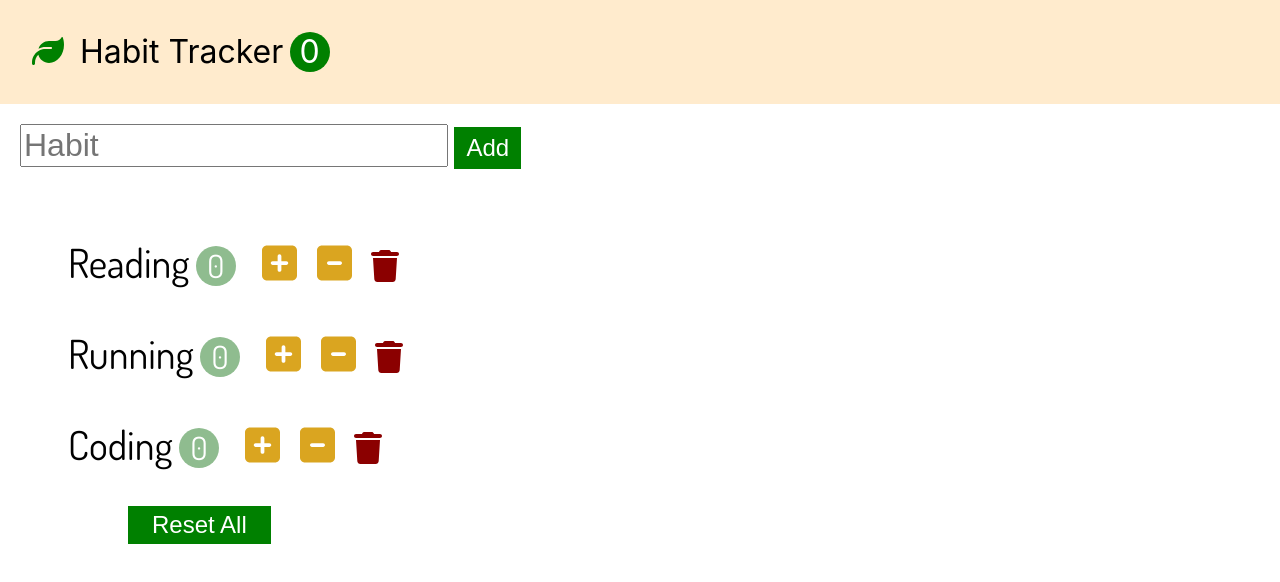
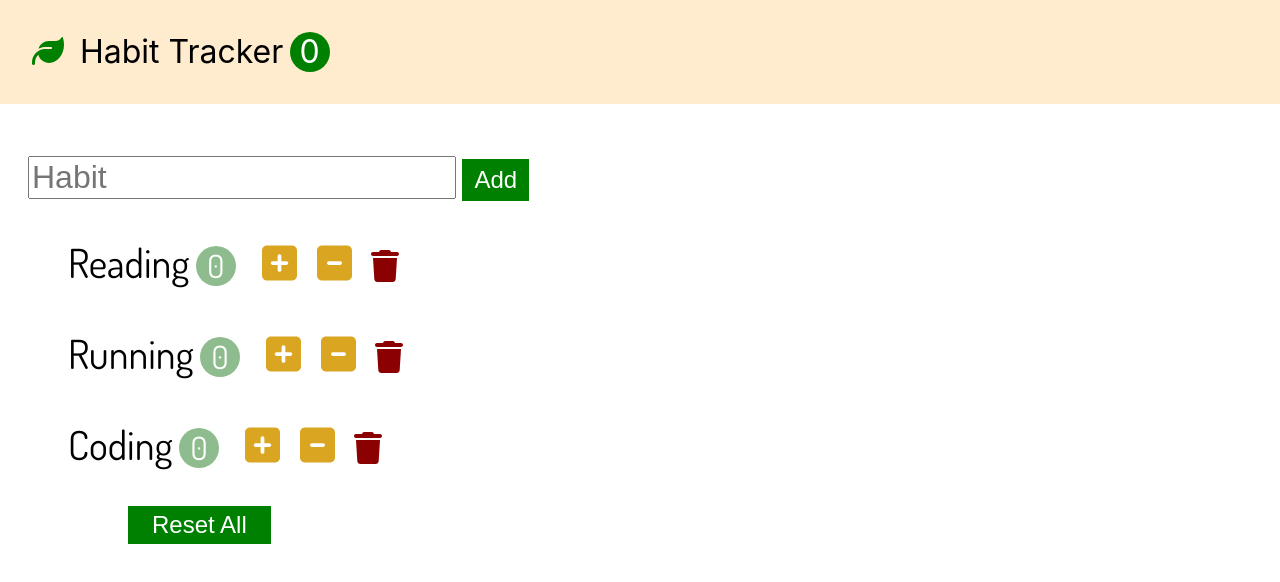
Before and after one commit to hanb613/React-Study, a React (Create React App) app: page / in a window 1280 px wide. Shown: the top 582 px of the page. Built offline with nearby package versions, Linux system fonts and the light colour scheme.

Commit message:
fix: addForm & PureComponent

```diff
--- a/src/app.jsx
+++ b/src/app.jsx
@@ -2,7 +2,6 @@ import React, { Component } from "react";
 import "./app.css";
 import Habits from "./components/habits";
 import Navbar from "./components/navbar";
-import AddForm from "./components/addForm";
 
 class App extends Component {
   state = {
@@ -14,18 +13,27 @@ class App extends Component {
   };
 
   handleIncrement = (habit) => {
-    const habits = [...this.state.habits];
-    const index = habits.indexOf(habit);
-    habits[index].count++;
-    this.setState({ habit });
+    const habits = this.state.habits.map((item) => {
+      if (item.id === habit.id) {
+        return { ...habit, count: habit.count + 1 };
+      }
+      return item;
+    });
+
+    this.setState({ habits });
   };
 
   handleDecrement = (habit) => {
-    const habits = [...this.state.habits];
-    const index = habits.indexOf(habit);
-    const count = habits[index].count - 1;
-    habits[index].count = count < 0 ? 0 : count;
-    this.setState({ habit });
+    const habits = this.state.habits.map((item) => {
+      if (item.id === habit.id) {
+        const count = habit.count - 1;
+        return { ...habit, count: count < 0 ? 0 : count };
+      }
+
+      return item;
+    });
+
+    this.setState({ habits });
   };
 
   handleDelete = (habit) => {
@@ -40,9 +48,12 @@ class App extends Component {
 
   handleReset = () => {
     const habits = this.state.habits.map((habit) => {
-      habit.count = 0;
+      if (habit.count !== 0) {
+        return { ...habit, count: 0 };
+      }
       return habit;
     });
+
     this.setState({ habits });
   };
 
@@ -52,12 +63,12 @@ class App extends Component {
         <Navbar
           totalCount={this.state.habits.filter((item) => item.count > 0).length}
         />
-        <AddForm onAdd={this.handleAdd} />
         <Habits
           habits={this.state.habits}
           onIncrement={this.handleIncrement}
           onDecrement={this.handleDecrement}
           onDelete={this.handleDelete}
+          onAdd={this.handleAdd}
           onReset={this.handleReset}
         />
       </>
--- a/src/components/addForm.jsx
+++ b/src/components/addForm.jsx
@@ -1,6 +1,6 @@
-import React, { Component } from "react";
+import React, { PureComponent } from "react";
 
-class AddForm extends Component {
+class AddForm extends PureComponent {
   // formRef = React.createRef();
   inputRef = React.createRef();
 
--- a/src/components/habit.jsx
+++ b/src/components/habit.jsx
@@ -1,6 +1,6 @@
-import React, { Component } from "react";
+import React, { PureComponent } from "react";
 
-class Habit extends Component {
+class Habit extends PureComponent {
   handleIncrement = () => {
     this.props.onIncrement(this.props.habit);
   };
--- a/src/components/habits.jsx
+++ b/src/components/habits.jsx
@@ -1,11 +1,13 @@
 import React, { Component } from "react";
 import Habit from "./habit";
+import AddForm from "./addForm";
 
 class Habits extends Component {
   render() {
     return (
       <>
         <div className="habits">
+          <AddForm onAdd={this.props.onAdd} />
           <ul>
             {this.props.habits.map((habit) => (
               <Habit
--- a/src/components/navbar.jsx
+++ b/src/components/navbar.jsx
@@ -1,6 +1,6 @@
-import React, { Component } from "react";
+import React, { PureComponent } from "react";
 
-class Navbar extends Component {
+class Navbar extends PureComponent {
   render() {
     return (
       <div className="navbar">
```
